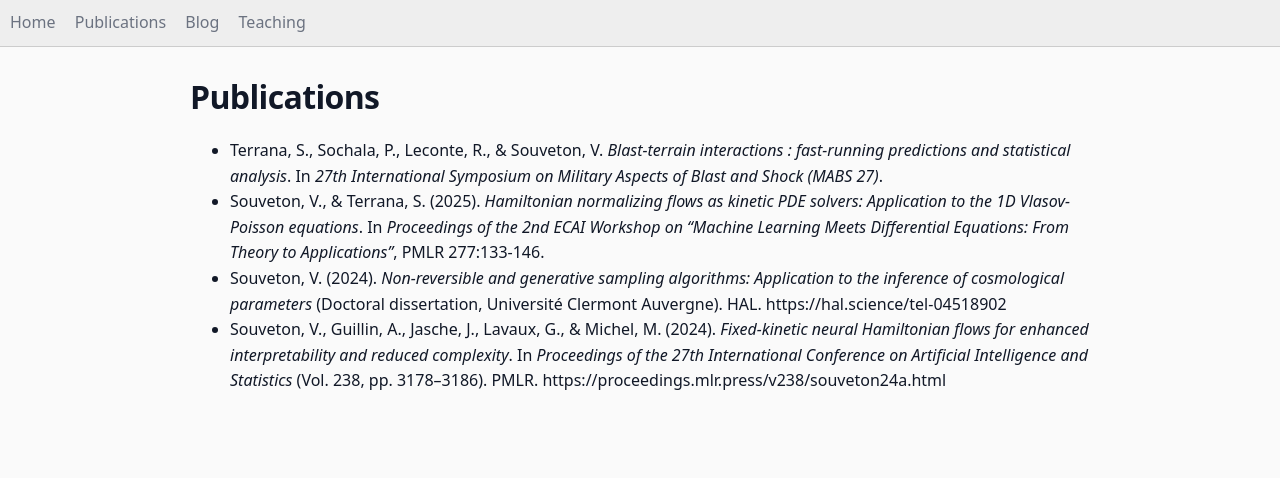
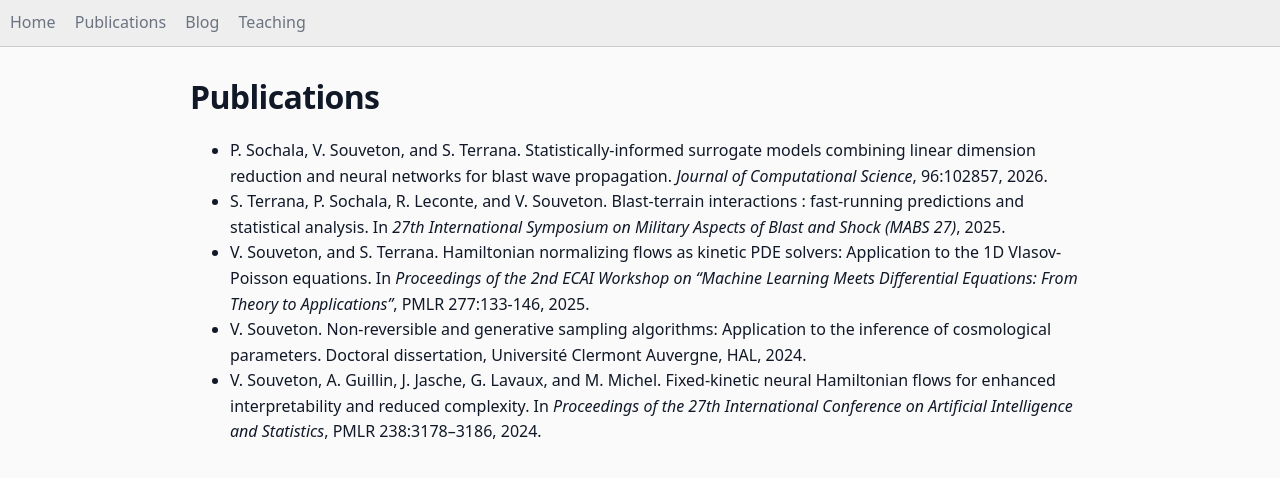
Before and after one commit to vincentsouveton/vincentsouveton.github.io, a Jekyll site: the page built from publications.md, in a window 1280 px wide. Shown: the top 478 px of the page. Built offline with Jekyll 4.4.1, drawn with Linux system fonts in a browser that asks for light colours.

Commit message:
Publications list and CV update

```diff
--- a/publications.md
+++ b/publications.md
@@ -3,7 +3,8 @@ layout: page
 title: "Publications"
 ---
 
-- Terrana, S., Sochala, P., Leconte, R., & Souveton, V. *Blast-terrain interactions : fast-running predictions and statistical analysis*. In *27th International Symposium on Military Aspects of Blast and Shock (MABS 27)*.
-- Souveton, V., & Terrana, S. (2025). *Hamiltonian normalizing flows as kinetic PDE solvers: Application to the 1D Vlasov-Poisson equations*. In *Proceedings of the 2nd ECAI Workshop on "Machine Learning Meets Differential Equations: From Theory to Applications"*, PMLR 277:133-146.
-- Souveton, V. (2024). *Non-reversible and generative sampling algorithms: Application to the inference of cosmological parameters* (Doctoral dissertation, Université Clermont Auvergne). HAL. https://hal.science/tel-04518902
-- Souveton, V., Guillin, A., Jasche, J., Lavaux, G., & Michel, M. (2024). *Fixed-kinetic neural Hamiltonian flows for enhanced interpretability and reduced complexity*. In *Proceedings of the 27th International Conference on Artificial Intelligence and Statistics* (Vol. 238, pp. 3178–3186). PMLR. https://proceedings.mlr.press/v238/souveton24a.html
+- P. Sochala, V. Souveton, and S. Terrana. Statistically-informed surrogate models combining linear dimension reduction and neural networks for blast wave propagation. *Journal of Computational Science*, 96:102857, 2026.
+- S. Terrana, P. Sochala, R. Leconte, and V. Souveton. Blast-terrain interactions : fast-running predictions and statistical analysis. In *27th International Symposium on Military Aspects of Blast and Shock (MABS 27)*, 2025.
+- V. Souveton, and S. Terrana. Hamiltonian normalizing flows as kinetic PDE solvers: Application to the 1D Vlasov-Poisson equations. In *Proceedings of the 2nd ECAI Workshop on "Machine Learning Meets Differential Equations: From Theory to Applications"*, PMLR 277:133-146, 2025.
+- V. Souveton. Non-reversible and generative sampling algorithms: Application to the inference of cosmological parameters. Doctoral dissertation, Université Clermont Auvergne, HAL, 2024.
+- V. Souveton, A. Guillin, J. Jasche, G. Lavaux, and M. Michel. Fixed-kinetic neural Hamiltonian flows for enhanced interpretability and reduced complexity. In *Proceedings of the 27th International Conference on Artificial Intelligence and Statistics*, PMLR 238:3178–3186, 2024.
```
Also changed, not shown: 1 other file.
